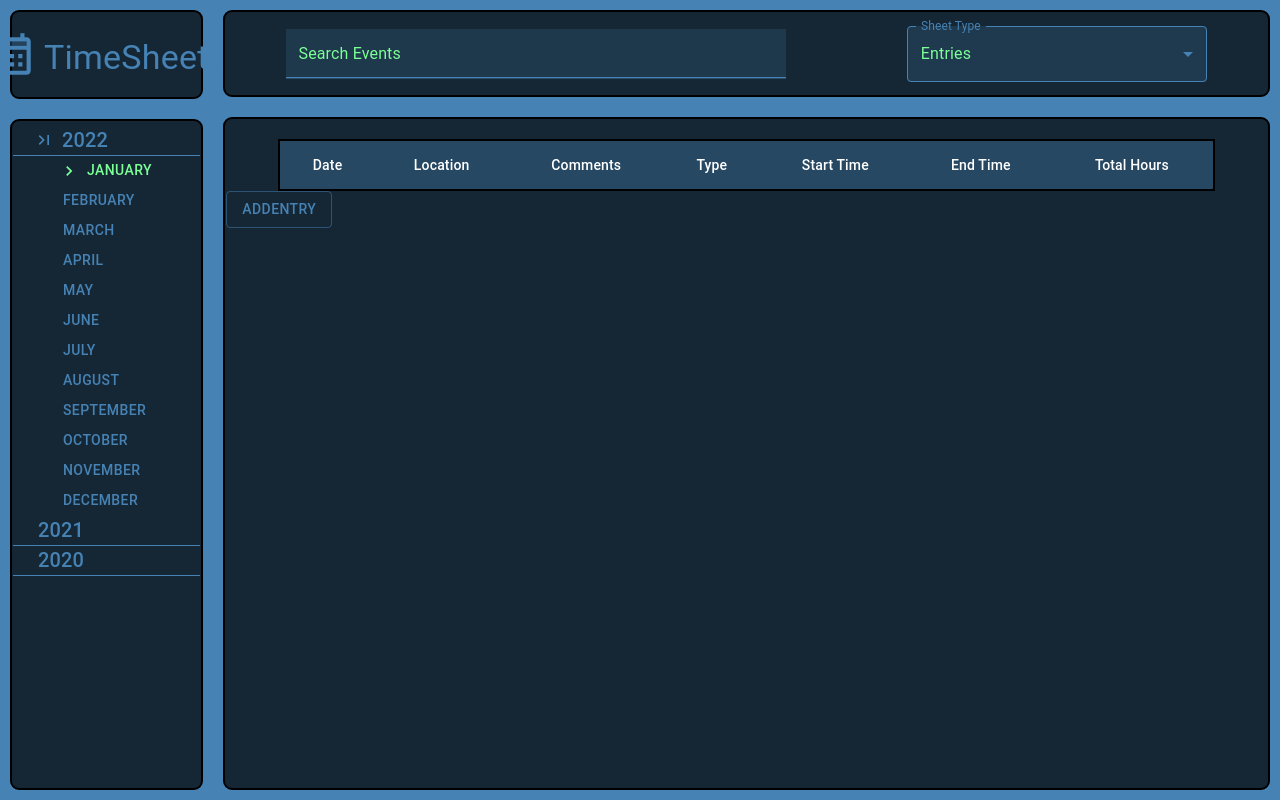
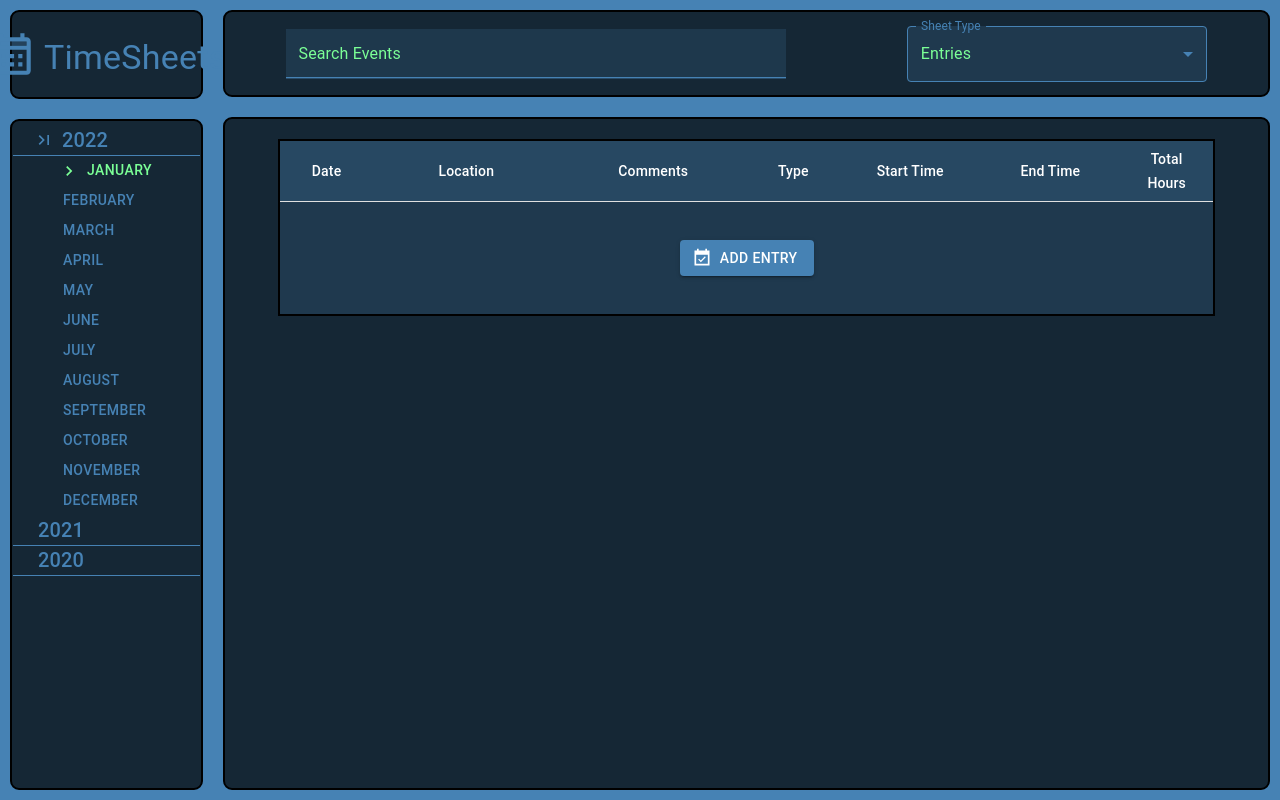
Before and after one commit to kraig-hebert/timesheets, a React (Create React App) app: page / in a window 1280 px wide. Built offline with nearby package versions, Linux system fonts and the light colour scheme; data requests are answered from the project's data file; a web font is replaced by a local one.

Commit message:
added a button to each table to add if rows.length returns false to add an entry or expense

```diff
--- a/src/components/main/Main.jsx
+++ b/src/components/main/Main.jsx
@@ -2,38 +2,14 @@ import React from 'react';
 import { useSelector, useDispatch } from 'react-redux';
 import EntriesTable from './entriesTable/EntriesTable';
 import ExpensesTable from './expensesTable/ExpensesTable';
-import { Button } from '@mui/material';
 import { selectSelectValue } from '../../reducers/appSettingsSlice';
-import { saveNewExpense } from '../../reducers/expensesSlice';
 
 const Main = () => {
   const dispatch = useDispatch();
   const selectValue = useSelector(selectSelectValue);
 
-  // dummy data for testing saveNewExpense()
-  const handleAdd = () => {
-    const newExpense = {
-      id: 5,
-      destination: 'GreanMeadow School',
-      miles: 50,
-      date: '2022-07-26T18:00:00.788Z',
-    };
-    dispatch(saveNewExpense(newExpense));
-  };
-
   return (
-    <>
-      {selectValue === 'Entries' ? <EntriesTable /> : <ExpensesTable />}
-      {/* temp button to test saveNewEntry() */}
-      <Button
-        variant="outlined"
-        onClick={() => {
-          handleAdd();
-        }}
-      >
-        AddEntry
-      </Button>
-    </>
+    <>{selectValue === 'Entries' ? <EntriesTable /> : <ExpensesTable />}</>
   );
 };
 
--- a/src/components/main/entriesTable/EntriesTable.jsx
+++ b/src/components/main/entriesTable/EntriesTable.jsx
@@ -4,6 +4,7 @@ import { selectFilteredEntries } from '../../../reducers/entriesSlice';
 import * as dh from '../../../helpers/dateHelpers';
 
 import {
+  Button,
   Table,
   TableBody,
   TableCell,
@@ -12,6 +13,7 @@ import {
   TableRow,
 } from '@mui/material';
 import * as SX from '../mainSX';
+import { EventAvailableSharp } from '@mui/icons-material';
 
 const EntriesTable = () => {
   let lastStyle = 'type2';
@@ -74,23 +76,7 @@ const EntriesTable = () => {
     );
   });
 
-  return (
-    <>
-      <TableContainer>
-        <Table size="small" sx={SX.tableSX}>
-          <TableHead>
-            <TableRow sx={SX.tableHeadSX}>
-              <TableCell align="center">Date</TableCell>
-              <TableCell align="center">Location</TableCell>
-              <TableCell align="center">Comments</TableCell>
-              <TableCell align="center">Type</TableCell>
-              <TableCell align="center">Start Time</TableCell>
-              <TableCell align="center">End Time</TableCell>
-              <TableCell align="center">Total Hours</TableCell>
-            </TableRow>
-          </TableHead>
-          <TableBody>
-            {rows.map((row) => (
+  const renderedRowList = rows.map((row) => (
     <TableRow key={row.id} sx={SX.tableRowSX(row.styles.style)}>
       <TableCell align="center" sx={{ width: '10%' }}>
         {row.styles.displayDate && dh.setTableDate(row.startTime)}
@@ -114,7 +100,51 @@ const EntriesTable = () => {
         {dh.getTotalHours(row.endTime - row.startTime)}
       </TableCell>
     </TableRow>
-            ))}
+  ));
+
+  const RenderRowButton = () => {
+    return (
+      <TableRow>
+        <TableCell sx={SX.emptyTableCellSX} align="center" colSpan={7}>
+          <Button variant="contained" startIcon={<EventAvailableSharp />}>
+            Add Entry
+          </Button>
+        </TableCell>
+      </TableRow>
+    );
+  };
+
+  return (
+    <>
+      <TableContainer>
+        <Table size="small" sx={SX.tableSX}>
+          <TableHead>
+            <TableRow sx={SX.tableHeadSX}>
+              <TableCell align="center" sx={{ width: '10%' }}>
+                Date
+              </TableCell>
+              <TableCell align="center" sx={{ width: '20%' }}>
+                Location
+              </TableCell>
+              <TableCell align="center" sx={{ width: '20%' }}>
+                Comments
+              </TableCell>
+              <TableCell align="center" sx={{ width: '10%' }}>
+                Type
+              </TableCell>
+              <TableCell align="center" sx={{ width: '15%' }}>
+                Start Time
+              </TableCell>
+              <TableCell align="center" sx={{ width: '15%' }}>
+                End Time
+              </TableCell>
+              <TableCell align="center" sx={{ width: '10%' }}>
+                Total Hours
+              </TableCell>
+            </TableRow>
+          </TableHead>
+          <TableBody>
+            {rows.length ? renderedRowList : <RenderRowButton />}
           </TableBody>
         </Table>
       </TableContainer>
--- a/src/components/main/expensesTable/ExpensesTable.jsx
+++ b/src/components/main/expensesTable/ExpensesTable.jsx
@@ -3,6 +3,7 @@ import { useSelector } from 'react-redux';
 import { selectFilteredExpenses } from '../../../reducers/expensesSlice';
 import { setTableDate } from '../../../helpers/dateHelpers';
 import {
+  Button,
   Table,
   TableBody,
   TableCell,
@@ -11,6 +12,7 @@ import {
   TableRow,
 } from '@mui/material';
 import * as SX from '../mainSX';
+import { PaidTwoTone } from '@mui/icons-material';
 
 const ExpensesTable = () => {
   const filteredExpenses = useSelector(selectFilteredExpenses);
@@ -35,33 +37,53 @@ const ExpensesTable = () => {
     );
   });
 
+  const renderedRowList = rows.map((row) => (
+    <TableRow key={row.id} sx={SX.tableRowSX(row.style)}>
+      <TableCell align="center" sx={{ width: '10%' }}>
+        {setTableDate(row.date)}
+      </TableCell>
+
+      <TableCell align="center" sx={{ widthg: '80%' }}>
+        {row.destination}
+      </TableCell>
+      <TableCell align="center" sx={{ width: '10%' }}>
+        {row.miles}
+      </TableCell>
+    </TableRow>
+  ));
+
+  const RenderButtonRow = () => {
+    return (
+      <TableRow>
+        <TableCell sx={SX.emptyTableCellSX} align="center" colSpan={3}>
+          <Button variant="contained" startIcon={<PaidTwoTone />}>
+            Add Expense
+          </Button>
+        </TableCell>
+      </TableRow>
+    );
+  };
+
   return (
     <>
       <TableContainer>
         <Table size="small" sx={SX.tableSX}>
           <TableHead>
             <TableRow sx={SX.tableHeadSX}>
-              <TableCell align="center">Date</TableCell>
+              <TableCell align="center" sx={{ width: '10%' }}>
+                Date
+              </TableCell>
 
-              <TableCell align="center">Destination</TableCell>
-              <TableCell align="center">Miles</TableCell>
+              <TableCell align="center" sx={{ width: '80%' }}>
+                Destination
+              </TableCell>
+              <TableCell align="center" sx={{ width: '10%' }}>
+                Miles
+              </TableCell>
             </TableRow>
           </TableHead>
           <TableBody>
-            {rows.map((row) => (
-              <TableRow key={row.id} sx={SX.tableRowSX(row.style)}>
-                <TableCell align="center" sx={{ width: '10%' }}>
-                  {setTableDate(row.date)}
-                </TableCell>
-
-                <TableCell align="center" sx={{ widthg: '80%' }}>
-                  {row.destination}
-                </TableCell>
-                <TableCell align="center" sx={{ width: '10%' }}>
-                  {row.miles}
-                </TableCell>
-              </TableRow>
-            ))}
+            {rows.length ? renderedRowList : <RenderButtonRow />}
           </TableBody>
         </Table>
       </TableContainer>
--- a/src/components/main/mainSX.js
+++ b/src/components/main/mainSX.js
@@ -31,3 +31,8 @@ export const tableRowSX = (style) => {
   };
   return styles[style];
 };
+
+export const emptyTableCellSX = {
+  width: '100%',
+  height: '100px',
+};
```
Also changed, not shown: to-do.txt. Lines whose indentation alone changed are shown as unchanged.
